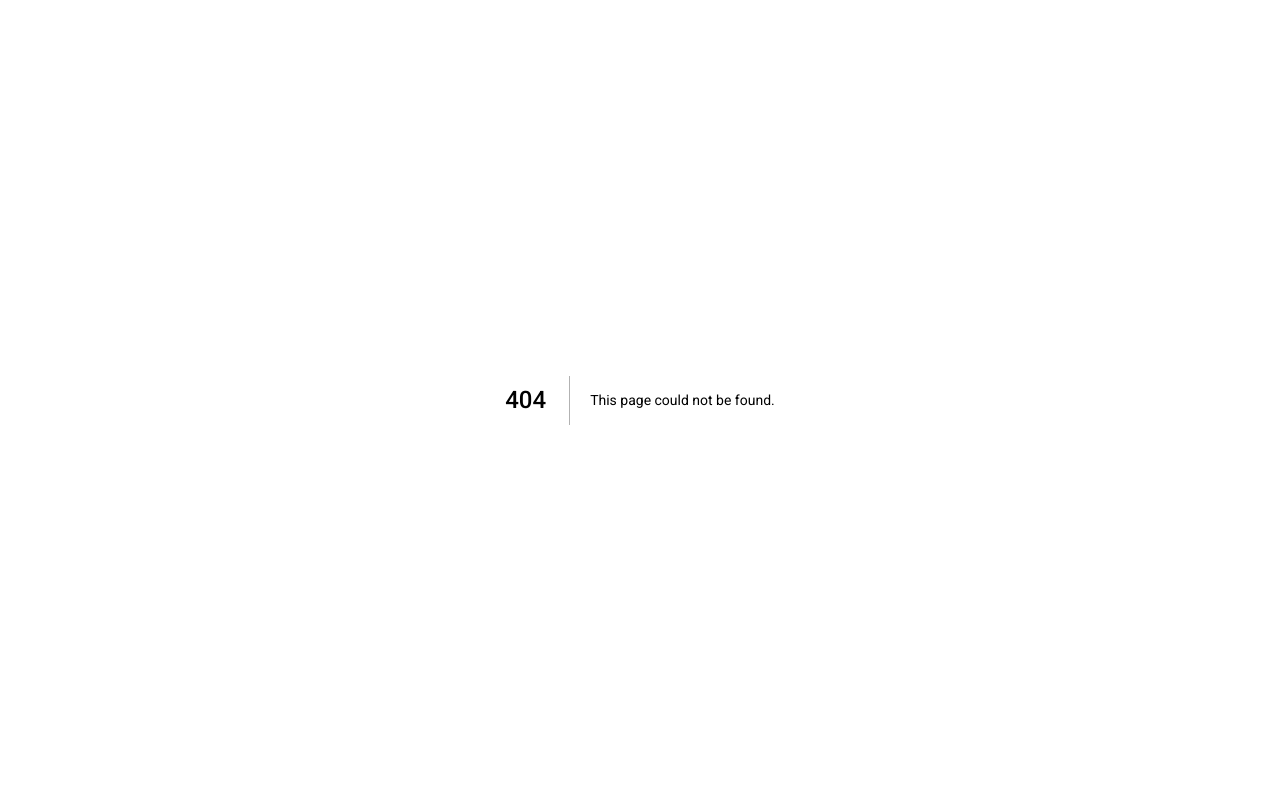
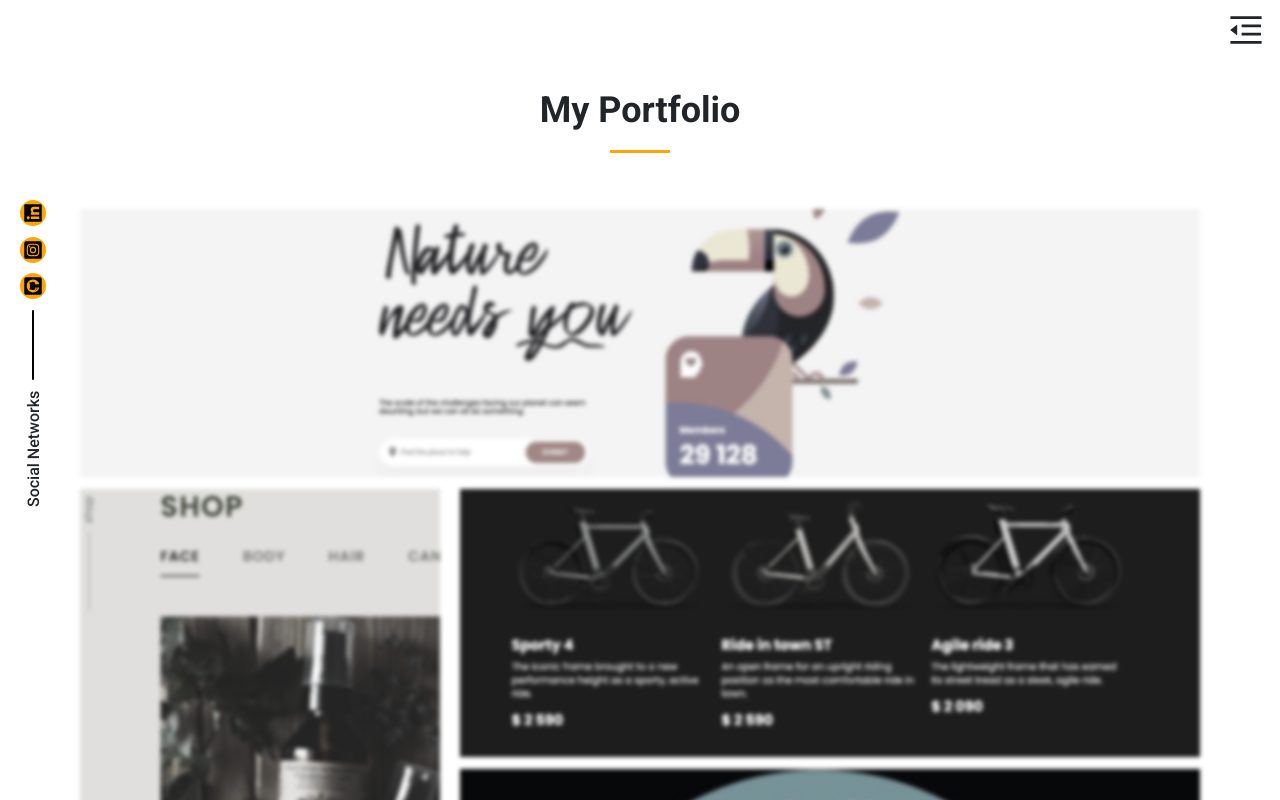
Before and after one commit to khozhainov-aleksandr/Porfolio-Khozhainov-Oleksandr, a Next.js app: page /portfolio in a window 1280 px wide. Before the commit this address had no page. Shown: the top 800 px of the page. Built offline with nearby package versions, Linux system fonts and the light colour scheme.

Commit message:
create portfolio page

```diff
--- /dev/null
+++ b/src/pages/portfolio.tsx
@@ -0,0 +1,45 @@
+import Link from 'next/link';
+import Image from 'next/image';
+
+import { portfolioData } from './api';
+import { Menu } from '@/components/Menu';
+import { SocialNetworkSidebar } from '@/components/SocialNetworkSidebar';
+import { Container } from '@/components/Container';
+import { Divider } from '@/components/Divider';
+
+import styles from '@/styles/Portfolio.module.scss'
+
+export default function Skills() {
+  return (
+    <div className={styles.portfolio}>
+      <Menu />
+      <Container>
+        <h1 className={styles.mainTitle}>
+          My Portfolio
+        </h1>
+        <Divider position='center' />
+
+
+        <div className={styles.linkWrapper}>
+          {portfolioData.map((data, i) => (
+            <Link
+              key={i}
+              className={`${styles.link} ${styles[data.className]}`}
+              href={data.link}
+              target="_blank"
+            >
+              <Image
+                className={styles.picture}
+                src={data.img}
+                alt={data.alt}
+                width={500}
+                height={300}
+              />
+            </Link>
+          ))}
+        </div>
+      </Container>
+      <SocialNetworkSidebar />
+    </div>
+  )
+}
--- /dev/null
+++ b/src/styles/Portfolio.module.scss
@@ -0,0 +1,121 @@
+.portfolio {
+  margin: 80px 0;
+}
+
+.mainTitle {
+  text-align: center;
+  font-size: var(--title_fz36-size);
+  font-weight: var(--title-weight);
+  line-height: var(--title-height);
+}
+
+.Rootz,
+.EcoCosmetics,
+.MyBiKE,
+.Uber,
+.RunSmart,
+.FirstPortfolio,
+.ActiveBox,
+.Netclicks {
+  padding: 0.4rem  0;
+}
+
+.linkWrapper {
+  margin-top: 50px;
+  display: grid;
+  justify-content: center;
+  grid-template-columns: repeat(3, 360px);
+  grid-template-rows: repeat(5, 280px);
+  gap: 0 20px;
+
+  grid-template-areas:
+    'Rootz            Rootz       Rootz'
+    'EcoCosmetics     MyBiKE      MyBiKE'
+    'EcoCosmetics     Uber        Uber'
+    'RunSmart         RunSmart    Netclicks'
+    'FirstPortfolio   ActiveBox   Netclicks';
+}
+
+.Rootz {
+  grid-area: Rootz;
+  & .picture {
+    object-position: 0px -20px;
+  }
+}
+
+.EcoCosmetics {
+  grid-area: EcoCosmetics;
+  & .picture {
+    object-position: -2px -4px;
+  }
+}
+
+.MyBiKE {
+  grid-area: MyBiKE;
+  & .picture {
+    object-position: 0px -110px;
+  }
+}
+
+.Uber {
+  grid-area: Uber;
+  & .picture {
+    object-position: 0px -232px;
+  }
+}
+
+.RunSmart {
+  grid-area: RunSmart;
+  & .picture {
+    object-position: 0px -6px;
+  }
+}
+
+.FirstPortfolio {
+  grid-area: FirstPortfolio;
+  & .picture {
+    object-position: 0px -86px;
+  }
+}
+
+.ActiveBox {
+  grid-area: ActiveBox;
+}
+
+.Netclicks {
+  grid-area: Netclicks;
+  & .picture {
+    object-position: -2px -2px;
+  }
+}
+
+.link {
+  transition: all 0.6s;
+  filter: blur(2px) saturate(20%);
+
+  .picture {
+    width: 100%;
+    height: 100%;
+    object-fit: cover;
+  }
+
+  &:hover {
+    transform: scale(1.03);
+    filter: blur(0px) saturate(100%) drop-shadow(0px 0px 15px rgba(0, 0, 0, 0.5));
+  }
+}
+
+@media (max-width: 1200px) {
+  .linkWrapper {
+    grid-template-columns: repeat(auto-fit, 280px);
+    grid-auto-rows: 280px;
+    justify-content: space-around;
+    row-gap: 35px;
+
+    .horizonal,
+    .vertical {
+      grid-row: unset;
+      grid-column: unset;
+    }
+  }
+}
```
